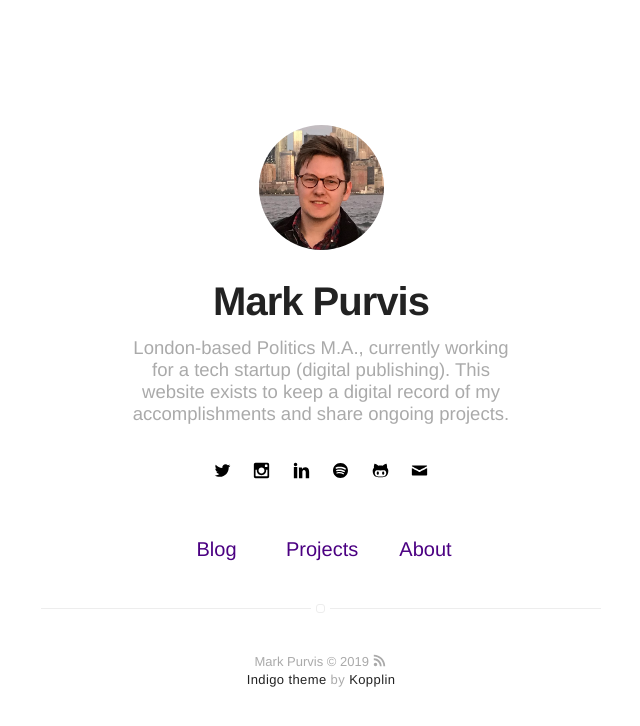
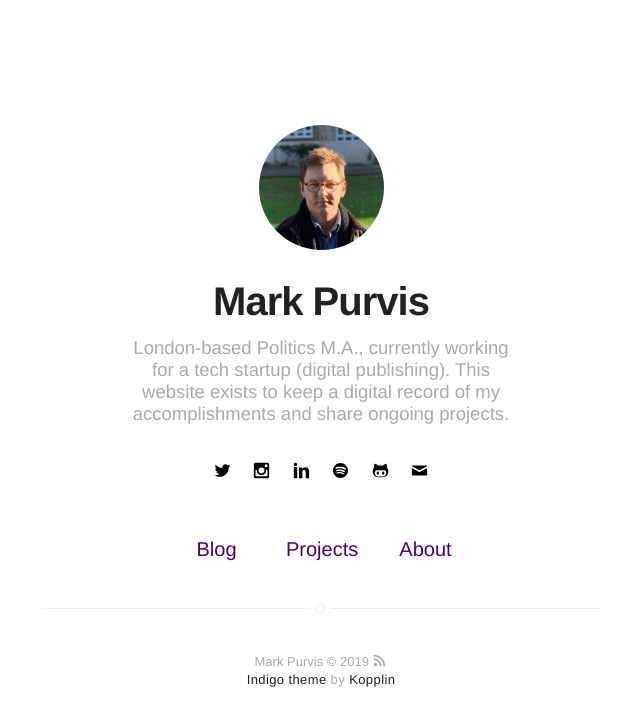
Before and after one commit to markprvs/markprvs.github.io, a Jekyll site: the page built from index.html, in a window 1280 px wide. Shown: the top 726 px of the page, without its empty margins (319-959 px from the left). Built offline with Jekyll 4.4.1, drawn with Linux system fonts in a browser that asks for light colours.

```diff
--- a/_config.yml
+++ b/_config.yml
@@ -8,7 +8,7 @@ description: description
 # if it's an external image, update below for true
 # better with square images
 external-image: false
-picture: assets/images/Me.png
+picture: assets/images/Cropped.jpeg
 
 # If you want to include your resume, set to true
 # and specify source (external or local).
@@ -58,7 +58,7 @@ authors:
         name: Mark Purvis
         bio: Politics grad and tech worker
         external-image: false
-        picture: assets/images/Me.jpg
+        picture: assets/images/Cropped.jpeg
         twitter: markprvs
 
 # do you want a larger site? change the option below
--- a/_posts/books-read-in-2019.markdown
+++ b/_posts/books-read-in-2019.markdown
@@ -13,9 +13,9 @@ author: markpurvis
 externalLink: false
 ---
 
-# <h1> This is a list of books I have read (so far) in 2019. </h1>
+<h1> This is a list of books I have read (so far) in 2019. </h1>
 
-<h2> You can find a list of my GoodReads profile <a href="//www.goodreads.com/review/list/9918109"> here </a>
+<h2> You can find a list of past books I have readmy GoodReads profile <a href="//www.goodreads.com/review/list/9918109"> here </a>.
 
 
 <ul class="book-list">
```
